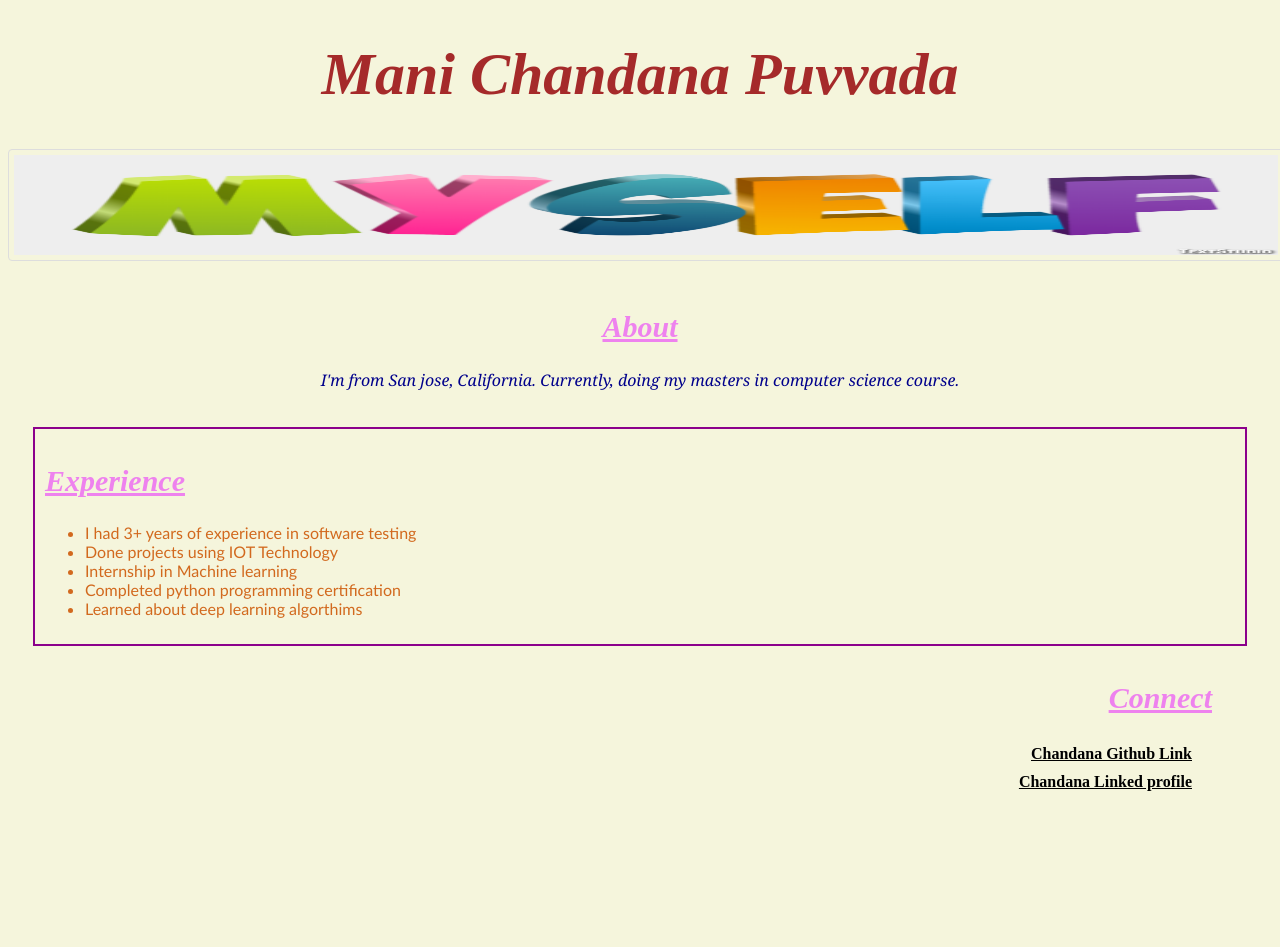
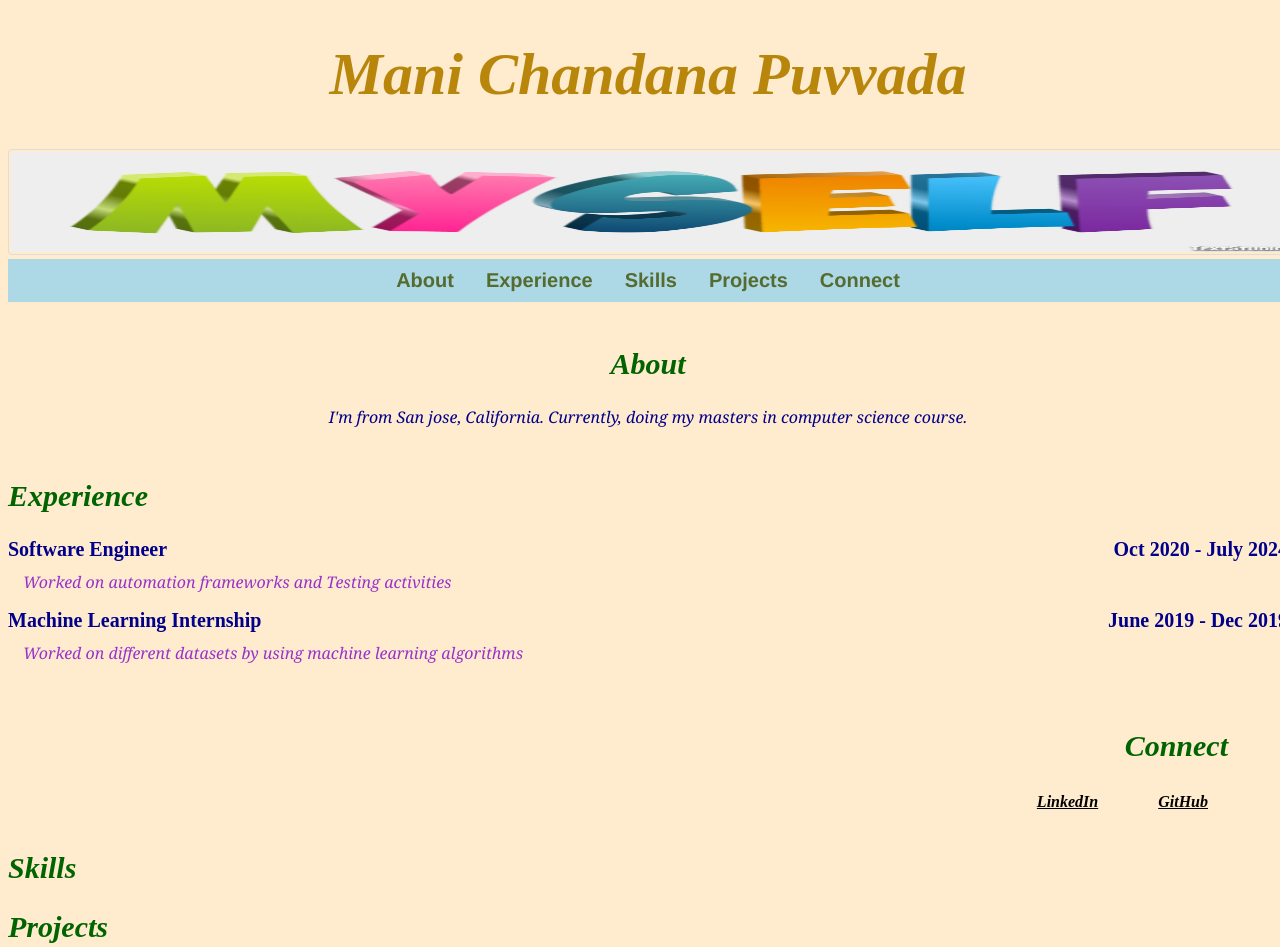
Before and after one commit to ManiChandanaP/manichandana-puvvada-kepler, a plain HTML site: page index.html in a window 1280 px wide. Before the commit the page ends 830 px from the top, so only its background shows below. Drawn offline with Linux system fonts and the light colour scheme.

Commit message:
formatted styles added

```diff
--- a/css/index.css
+++ b/css/index.css
@@ -1,20 +1,21 @@
 body{
-    background-color:beige;
+    background-color:blanchedalmond;
+    width:100%;
 }
 h1{
     font-style: oblique;
     font-family:Brush Script MT;
     font-size:60px;
     text-align: center;
-    color:brown;
+    color:darkgoldenrod;
     font-weight: bold;
 }
 h2{
     font-style:italic;
     font-size:30px;
-    font-family:Papyrus;
-    color:violet;
-    text-decoration: underline;
+    font-family:Times New Roman;
+    color:darkgreen;
+    text-decoration: none;
 }
 p{
     font-family:Georgia, 'Times New Roman', Times, serif;
@@ -27,16 +28,24 @@ p{
     text-align:center;
 
 }
-#experience{
-    border: darkmagenta solid 2px;
-    padding: 10px;
-    margin: auto 25px;
-    display: block;
-}
-#experience li {
-    color:chocolate;
-    font-family: 'Gill Sans', 'Gill Sans MT', Calibri, 'Trebuchet MS', sans-serif;
+#experience .job {
+    margin-bottom: 30px;
+  }
+  .job-header {
+    display: flex;
+    justify-content: space-between;
+    font-weight: bold;
+    color: darkblue;
+    font-weight: bold;
+    font-size: 20px;
+  }
 
+  .job-description {
+    margin-top: 10px;
+    margin-left: 15px;
+  }
+#experience p{
+    color:darkorchid;
 }
 #connect{
     padding: 10px;
@@ -51,20 +60,49 @@ p{
 img{
         border: 1px solid #ddd;
         border-radius: 4px;
-        padding: 5px;
+        padding: 2px;
         width:100%;
         height:100px;
 }
-a:link, a:visited {
+nav {
+    position: sticky;
+    top: 0;
+    background-color: lightblue;
+    padding: 10px;
+    z-index: 1000;
+  }
 
+.nav-menu {
+    display: flex;
+    justify-content: center;
+    gap: 32px;
+    list-style: none;
+    margin: 0;
+    padding: 0;
+}
+
+.nav-menu a {
+    text-decoration: none;
+    color: darkolivegreen;
+    font-weight: bold;
+    font-family:'Franklin Gothic Medium', 'Arial Narrow', Arial, sans-serif;
+    font-size: 20px;
+}
+
+#connect .socialmedia-links {
+    display: flex;
+    gap: 20px;
+    justify-content: flex-end;
+    flex-wrap: nowrap;
+}
+#connect .socialmedia-links a:link, a:visited {
     color: black;
-    border: 0px solid green;
+    font-style: italic;
     padding: 5px 20px;
     text-align: center;
     display: inline-block;
-  }
-
-  a:hover, a:active {
-    background-color: green;
+}
+  #connect .socialmedia-links a:hover, a:active {
+    background-color: lightblue;
     color: white;
-  }
+}
--- a/index.html
+++ b/index.html
@@ -10,26 +10,47 @@
     <body>
         <h1>Mani Chandana Puvvada</h1>
         <img src="images/aboutme.png" alt="About me picture">
+        <nav>
+            <ul class="nav-menu">
+              <li><a href="#about">About</a></li>
+              <li><a href="#experience">Experience</a></li>
+              <li><a href="#skills">Skills</a></li>
+              <li><a href="#projects">Projects</a></li>
+              <li><a href="#connect">Connect</a></li>
+            </ul>
+        </nav>
         <section id = "about">
             <h2>About</h2>
             <p>I'm from San jose, California. Currently, doing my masters in computer science course.</p>
         </section>
         <section id = "experience">
             <h2>Experience</h2>
-            <ul>
-                <li>I had 3+ years of experience in software testing</li>
-                <li>Done projects using IOT Technology</li>
-                <li>Internship in Machine learning</li>
-                <li>Completed python programming certification</li>
-                <li>Learned about deep learning algorthims</li>
-            </ul>
+            <div class="job">
+                <div class="job-header">
+                  <span class="job-title">Software Engineer</span>
+                  <span class="job-dates">Oct 2020 - July 2024</span>
+                </div>
+                <p class="job-description">Worked on automation frameworks and Testing activities</p>
+                <div class="job-header">
+                    <span class="job-title">Machine Learning Internship</span>
+                    <span class="job-dates">June 2019 - Dec 2019</span>
+                </div>
+                <p class="job-description">Worked on different datasets by using machine learning algorithms</p>
+            </div>
         </section>
         <section id = "connect">
             <h2>Connect</h2>
-            <ul>
-                <li><a href ="https://github.com/ManiChandanaP">Chandana Github Link</a></li>
-                <li><a href="https://www.linkedin.com/in/puvvada-mani-chandana-81b69b258/overlay/about-this-profile/?lipi=urn%3Ali%3Apage%3Ad_flagship3_profile_view_base%3BZuUpJGymTzGKwgi%2F50SWqA%3D%3D">Chandana Linked profile</a></li>
-            </ul>
+            <div class="socialmedia-links">
+                <a href="https://github.com/ManiChandanaP">LinkedIn</a>
+                <a href="https://www.linkedin.com/in/puvvada-mani-chandana-81b69b258/overlay/about-this-profile/?lipi=urn%3Ali%3Apage%3Ad_flagship3_profile_view_base%3BZuUpJGymTzGKwgi%2F50SWqA%3D%3D">GitHub</a>
+              </div>
+        </section>
+        <section id = "skills">
+            <h2>Skills</h2>
+        </section>
+        <section id = "projects">
+            <h2>Projects</h2>
+            <ul></ul>
         </section>
     </body>
 </html>
```
